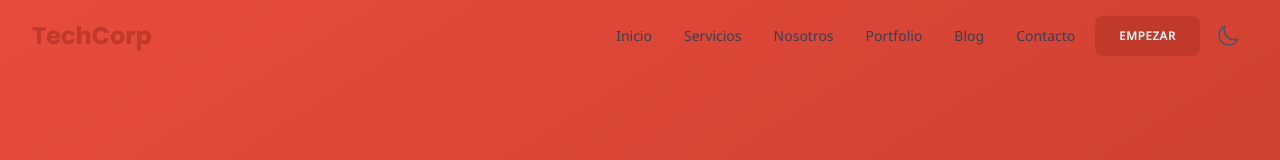
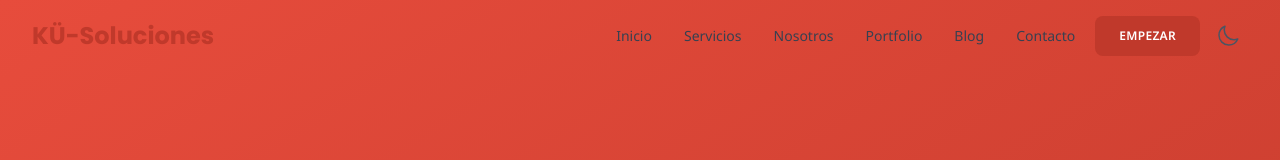
Before and after one commit to Ku-soluciones/ku-soluciones, a React (Vite) app: page / in a window 1280 px wide. Shown: the top 160 px of the page. Built offline with nearby package versions, Linux system fonts and the light colour scheme.

Commit message:
update logo text from "TechCorp" to "KÜ-Soluciones"

```diff
--- a/components/layout/Header.tsx
+++ b/components/layout/Header.tsx
@@ -7,7 +7,7 @@ import { useScrollPosition } from '../../hooks/useScrollPosition';
 
 const Logo: React.FC = () => (
   <a href="#hero" className="text-2xl font-bold font-poppins text-pomegranate-600 dark:text-pomegranate-400">
-    TechCorp
+    KÜ-Soluciones
   </a>
 );
 
```
